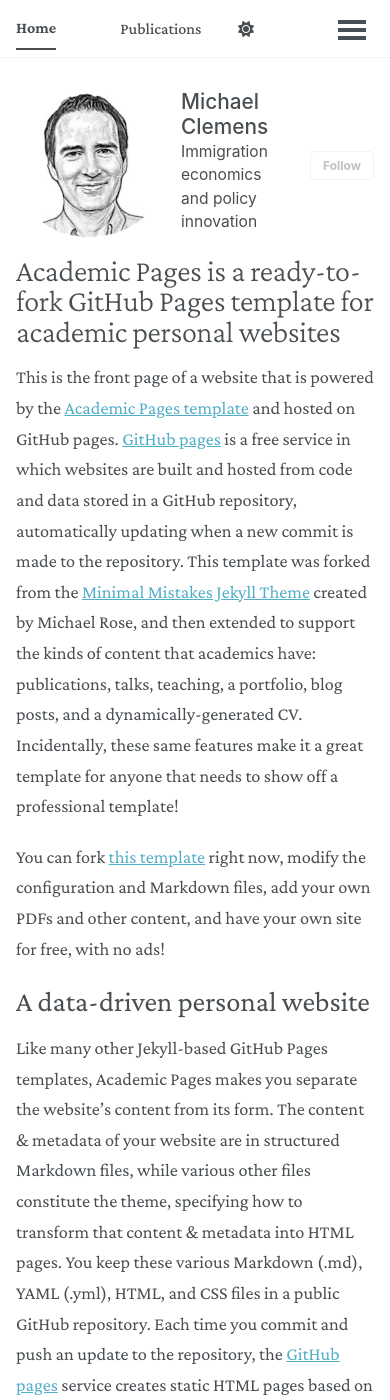
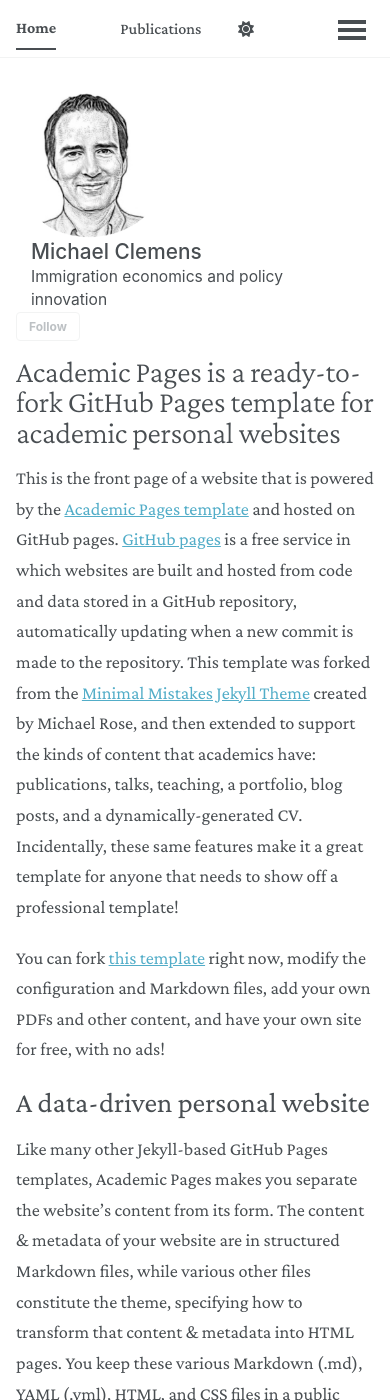
Before and after one commit to mcleme25/mcleme25.github.io, a Jekyll site: the page built from _pages/about.md, in a window 390 px wide and 1400 px high. Built offline with Jekyll 4.4.1, drawn with Linux system fonts in a browser that asks for light colours; a script bundle is joined from its source files by our own code; library files that are not in the unit come from our copies.

Commit message:
Update custom.css
Move follow button below bio in phone view

```diff
--- a/assets/css/custom.css
+++ b/assets/css/custom.css
@@ -90,4 +90,23 @@ h6,
   .page__title {
     font-size: 1.9em;
   }
+
+/* Phone view: put the Follow button below the author bio */
+    .sidebar .author__content {
+    display: flex;
+    flex-direction: column;
+  }
+
+  .sidebar .author__bio {
+    order: 1;
+  }
+
+  .sidebar .author__urls-wrapper {
+    order: 2;
+    margin-top: 0.75em;
+  }
+
+  .sidebar .author__urls {
+    margin-top: 0.5em;
+  }
 }
```
